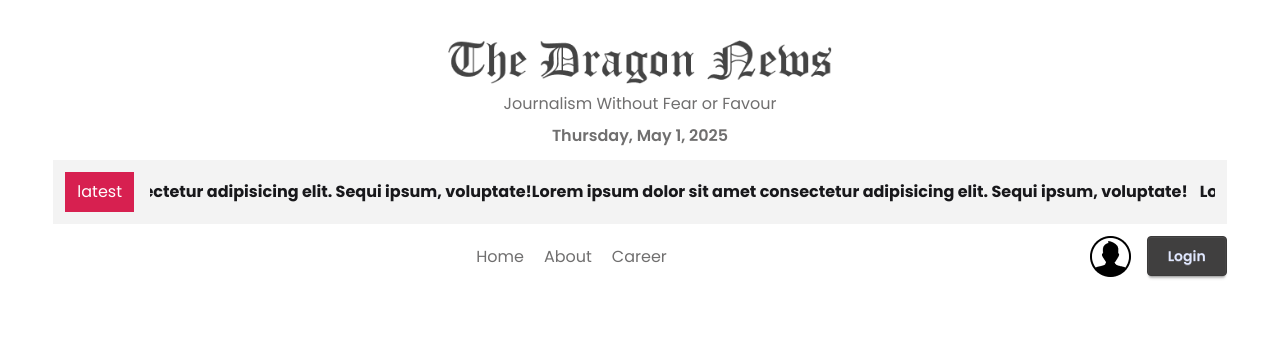
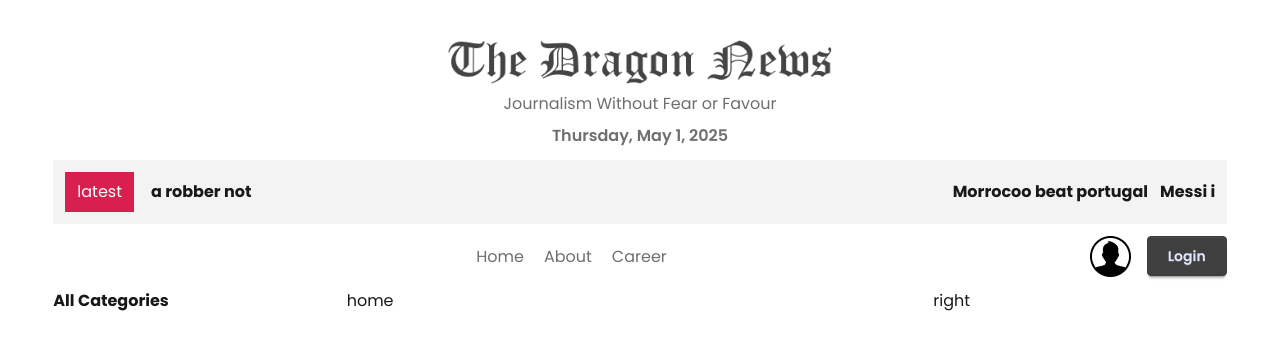
Before and after one commit to tahmid-khan-hub/dragon-news, a React (Vite) app: page / in a window 1280 px wide. Shown: the top 350 px of the page. Built offline with nearby package versions, Linux system fonts and the light colour scheme.

Commit message:
added categories and updated home layout

```diff
--- /dev/null
+++ b/public/categories.json
@@ -0,0 +1,46 @@
+[
+    {
+      "id": 0,
+      "name": "All News"
+    },
+    {
+      "id": 1,
+      "name": "Breaking News"
+    },
+    {
+      "id": 2,
+      "name": "Business"
+    },
+    {
+      "id": 3,
+      "name": "Technology"
+    },
+    {
+      "id": 4,
+      "name": "Health"
+    },
+    {
+      "id": 5,
+      "name": "Sports"
+    },
+    {
+      "id": 6,
+      "name": "Entertainment"
+    },
+    {
+      "id": 7,
+      "name": "Science"
+    },
+    {
+      "id": 8,
+      "name": "Politics"
+    },
+    {
+      "id": 9,
+      "name": "Education"
+    },
+    {
+      "id": 10,
+      "name": "Lifestyle"
+    }
+  ]
--- /dev/null
+++ b/src/components/Categories.jsx
@@ -0,0 +1,18 @@
+import React, { use } from 'react';
+
+const promise = fetch("/categories.json")
+.then((res) => res.json())
+
+const Categories = () => {
+
+    const categories = use(promise)
+    console.log(categories);
+
+    return (
+        <div>
+            <h2 className='font-bold'>All Categories</h2>
+        </div>
+    );
+};
+
+export default Categories;
--- a/src/components/LatestNews.jsx
+++ b/src/components/LatestNews.jsx
@@ -6,8 +6,8 @@
         <div className='flex items-center gap-4 bg-base-200 p-3'>
             <p className='text-base-100 bg-secondary px-3 py-2'>latest</p>
             <Marquee className='flex gap-3 ' pauseOnHover={true} speed={50}>
-                <p className='font-bold'>Lorem ipsum dolor sit amet consectetur adipisicing elit. Sequi ipsum,  voluptate!</p>
-                <p className='font-bold'>Lorem ipsum dolor sit amet consectetur adipisicing elit. Sequi ipsum,  voluptate!</p>
+                <p className='font-bold mr-3'>Morrocoo beat portugal </p>
+                <p className='font-bold'>Messi is a robber not </p>
             </Marquee>
         </div>
     );
--- /dev/null
+++ b/src/components/homeLayout/LeftAside.jsx
@@ -0,0 +1,15 @@
+import React, { Suspense } from 'react';
+import Categories from '../Categories';
+
+const LeftAside = () => {
+    return (
+        <div>
+            <Suspense fallback={<span className='loading loading-dots loading-xl'></span>}>
+                <Categories></Categories>
+            </Suspense>
+
+        </div>
+    );
+};
+
+export default LeftAside;
--- /dev/null
+++ b/src/components/homeLayout/RightAside.jsx
@@ -0,0 +1,11 @@
+import React from 'react';
+
+const RightAside = () => {
+    return (
+        <div>
+            right
+        </div>
+    );
+};
+
+export default RightAside;
--- a/src/layouts/HomeLayout.jsx
+++ b/src/layouts/HomeLayout.jsx
@@ -3,6 +3,8 @@
 import Header from '../components/Header';
 import LatestNews from '../components/LatestNews';
 import Navbar from '../components/Navbar';
+import LeftAside from '../components/homeLayout/LeftAside';
+import RightAside from '../components/homeLayout/RightAside';
 
 const HomeLayout = () => {
     return (
@@ -16,12 +18,16 @@
                     <Navbar></Navbar>
                 </nav>
             </header>
-            <main className='max-w-sm mx-auto'>
-                <section className="left_nav"></section>
-                <section className="main">
+            <main className='w-11/12 mx-auto my-3 grid grid-cols-12'>
+                <aside className='col-span-3'>
+                    <LeftAside></LeftAside>
+                </aside>
+                <section className="main col-span-6">
                     <Outlet></Outlet>
                 </section>
-                <section className="right_nav"></section>
+                <aside className='col-span-3'>
+                    <RightAside></RightAside>
+                </aside>
             </main>
         </div>
     );
--- /dev/null
+++ b/src/pages/CategoryNews.jsx
@@ -0,0 +1,11 @@
+import React from 'react';
+
+const CategoryNews = () => {
+    return (
+        <div>
+            category
+        </div>
+    );
+};
+
+export default CategoryNews;
--- /dev/null
+++ b/src/pages/Home.jsx
@@ -0,0 +1,11 @@
+import React from 'react';
+
+const Home = () => {
+    return (
+        <div>
+            home
+        </div>
+    );
+};
+
+export default Home;
```
Also changed, not shown: src/Routes/Routes.jsx (+13 -1 lines).
